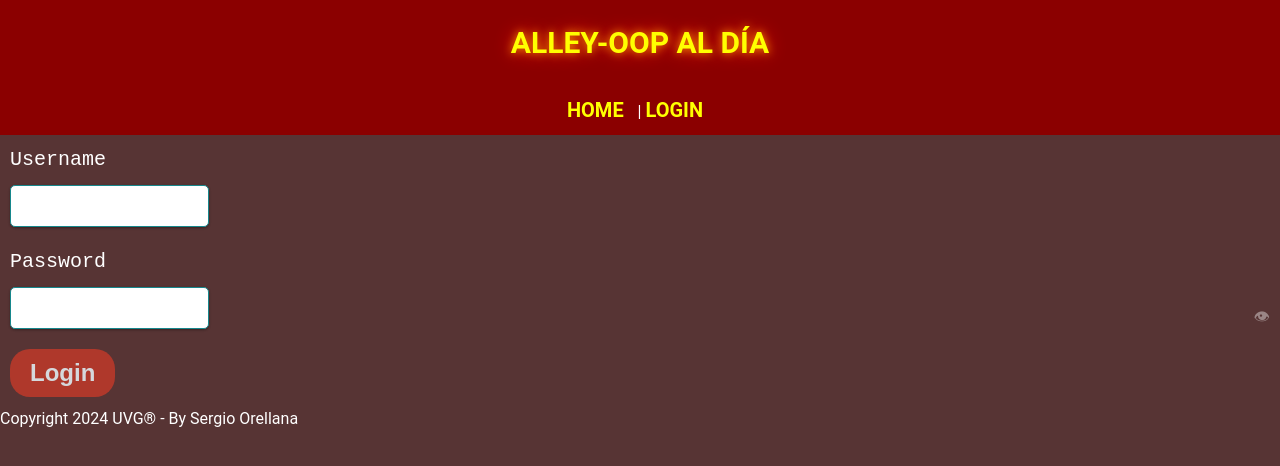
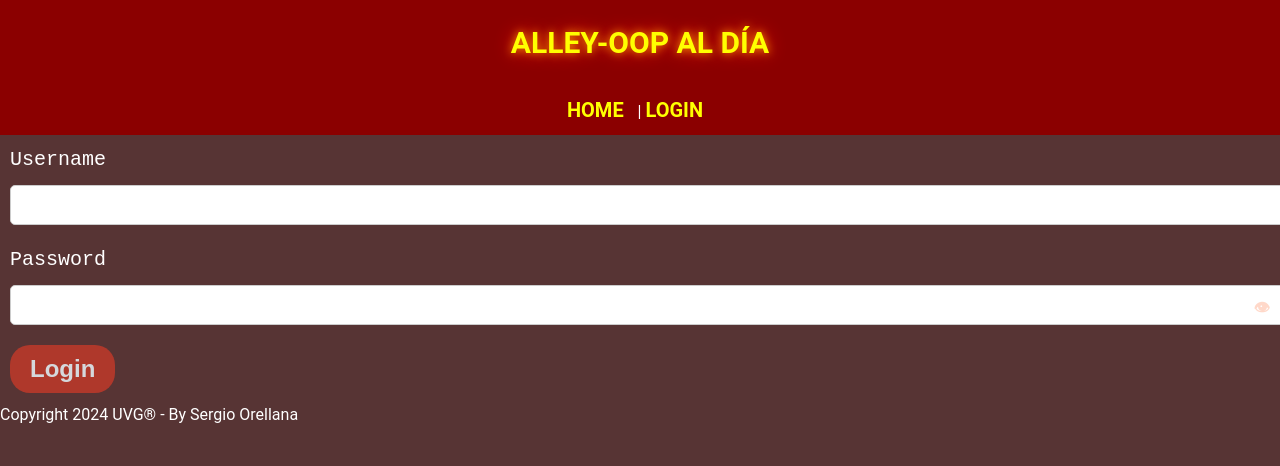
Before and after one commit to SergioAle210/Proyecto1-Web, a React (Vite) app in the folder client/: page /login in a window 1280 px wide. Shown: the top 466 px of the page. Built offline with nearby package versions, Linux system fonts and the light colour scheme.

Commit message:
style: Updated input style

```diff
--- a/client/src/components/Input/Input.css
+++ b/client/src/components/Input/Input.css
@@ -1,13 +1,11 @@
 .input {
-    height: 40px;
-    outline: none;
-    box-sizing: border-box;
-    padding: 20px 10px;
-    border: 1px solid #16878c;
-    background-color: white;
-    color: #16878c;
+  width: 100%;
+  padding: 10px;
+  border: 1px solid #ccc;
   border-radius: 5px;
-    box-shadow: 0 1px 3px rgba(0,0,0,0.12), 0 1px 2px rgba(0,0,0,0.24);
+  font-size: 16px;
+  font-family: monospace;
+  transition: box-shadow 0.3s;
 }
 
 .input:hover {
@@ -23,7 +21,7 @@
   display: flex;
   flex-direction: column;
   justify-content: center;
-    align-items: start;
+  align-items: flex-start;
   gap: 10px;
   position: relative;
   padding: 10px;
@@ -32,9 +30,12 @@
 .eye {
   position: absolute;
   right: 10px;
-    bottom: 10px;
+  bottom: 15px;
   cursor: pointer;
   user-select: none;
+  color: lightsalmon;
+  font-weight: bold;
+  cursor: url("src/assets/images/mini.png"), auto;
 }
 
 .eye.closed {
--- a/client/src/components/Input/Input.jsx
+++ b/client/src/components/Input/Input.jsx
@@ -15,6 +15,7 @@ const Input = ({ label, placeholder, value, type, onChange }) => {
         className="input"
         value={value || ''}
         placeholder={placeholder}
+        maxLength={type === 'password' ? 16 : null}
       />
       {
         type === 'password' ? (
```
Lines whose indentation alone changed are shown as unchanged.
